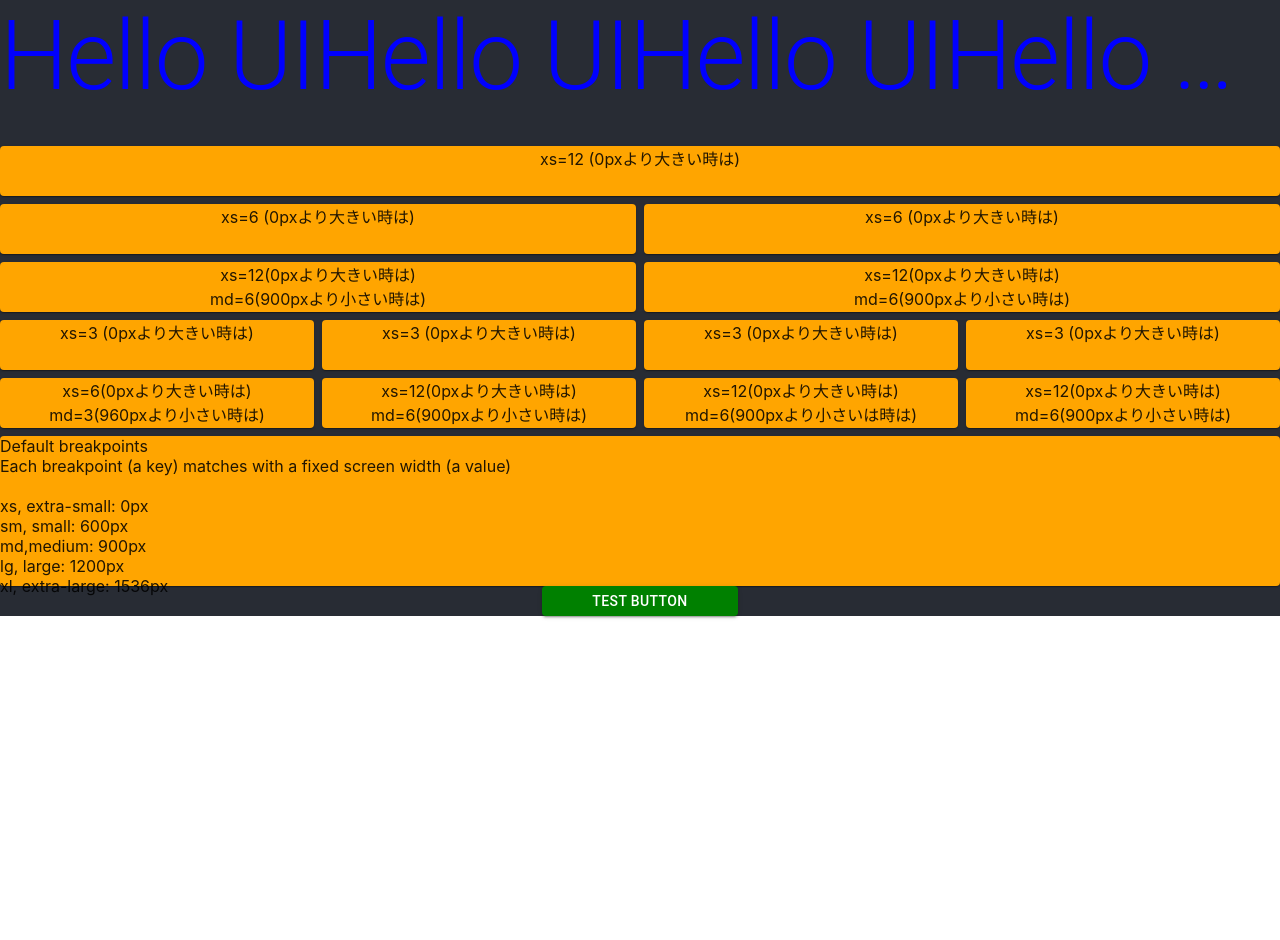
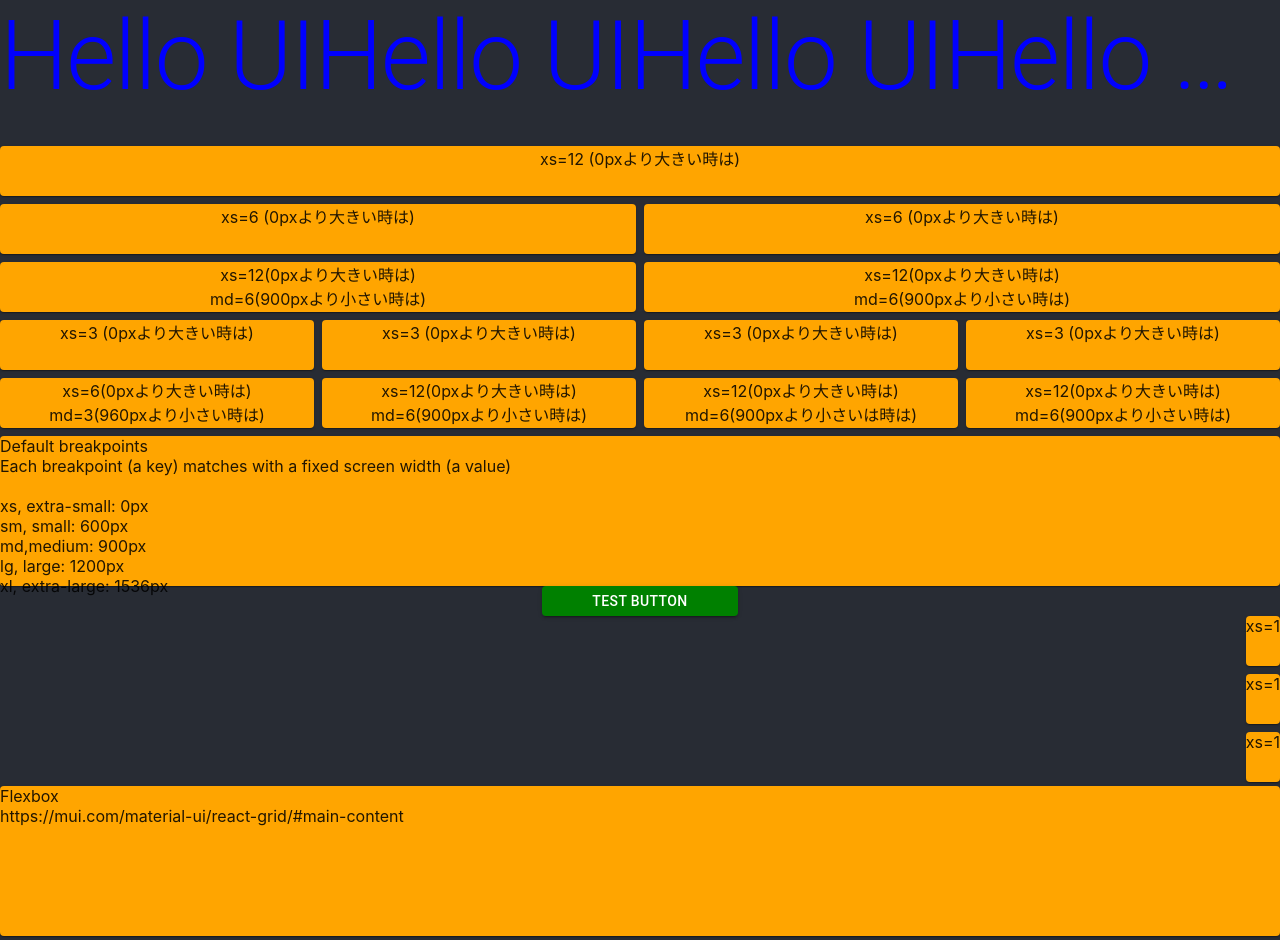
Before and after one commit to ss473901/chart_lesson, a React (Create React App) app: page / in a window 1280 px wide. Before the commit the page ends 800 px from the top, so only its background shows below. Built offline with nearby package versions, Linux system fonts and the light colour scheme.

Commit message:
Add flexbox

```diff
--- a/src/components/MaterialUI.tsx
+++ b/src/components/MaterialUI.tsx
@@ -117,6 +117,33 @@ const MaterialUI: React.FC = () => {
       >
         TEST BUTTON
       </Button>
+
+      <Grid
+        container
+        spacing={1}
+        direction="column"
+        justifyContent="center"
+        alignItems="flex-end"
+      >
+        <Grid item xs={1}>
+          <Paper className={classes.paperStyle}>xs=1</Paper>
+        </Grid>
+        <Grid item xs={1}>
+          <Paper className={classes.paperStyle}>xs=1</Paper>
+        </Grid>
+        <Grid item xs={1}>
+          <Paper className={classes.paperStyle}>xs=1</Paper>
+        </Grid>
+      </Grid>
+
+      <Grid container spacing={1}>
+        <Grid item xs={12}>
+          <Paper className={classes.paperStyle2}>
+            Flexbox <br />
+            https://mui.com/material-ui/react-grid/#main-content
+          </Paper>
+        </Grid>
+      </Grid>
     </div>
   );
 };
```
